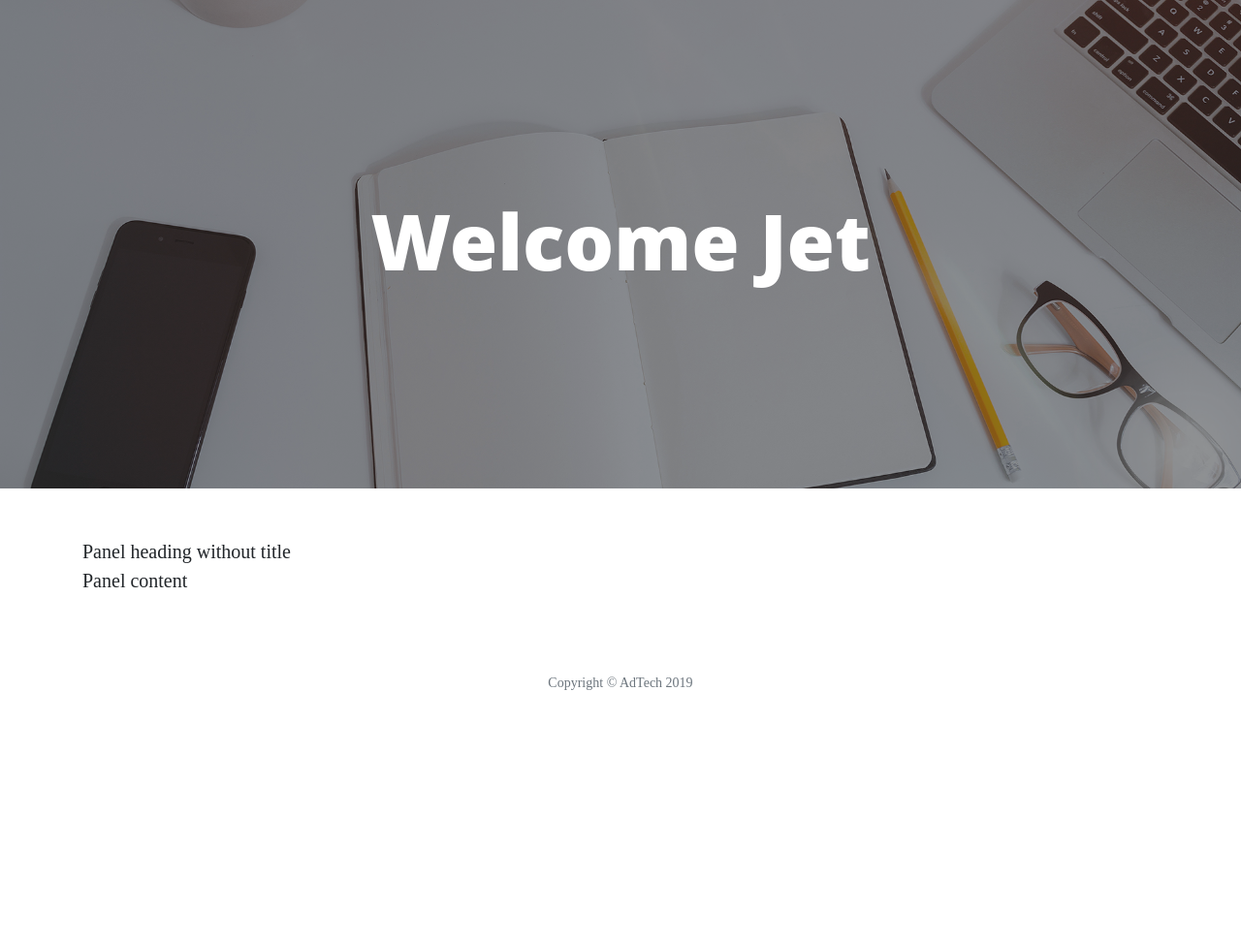
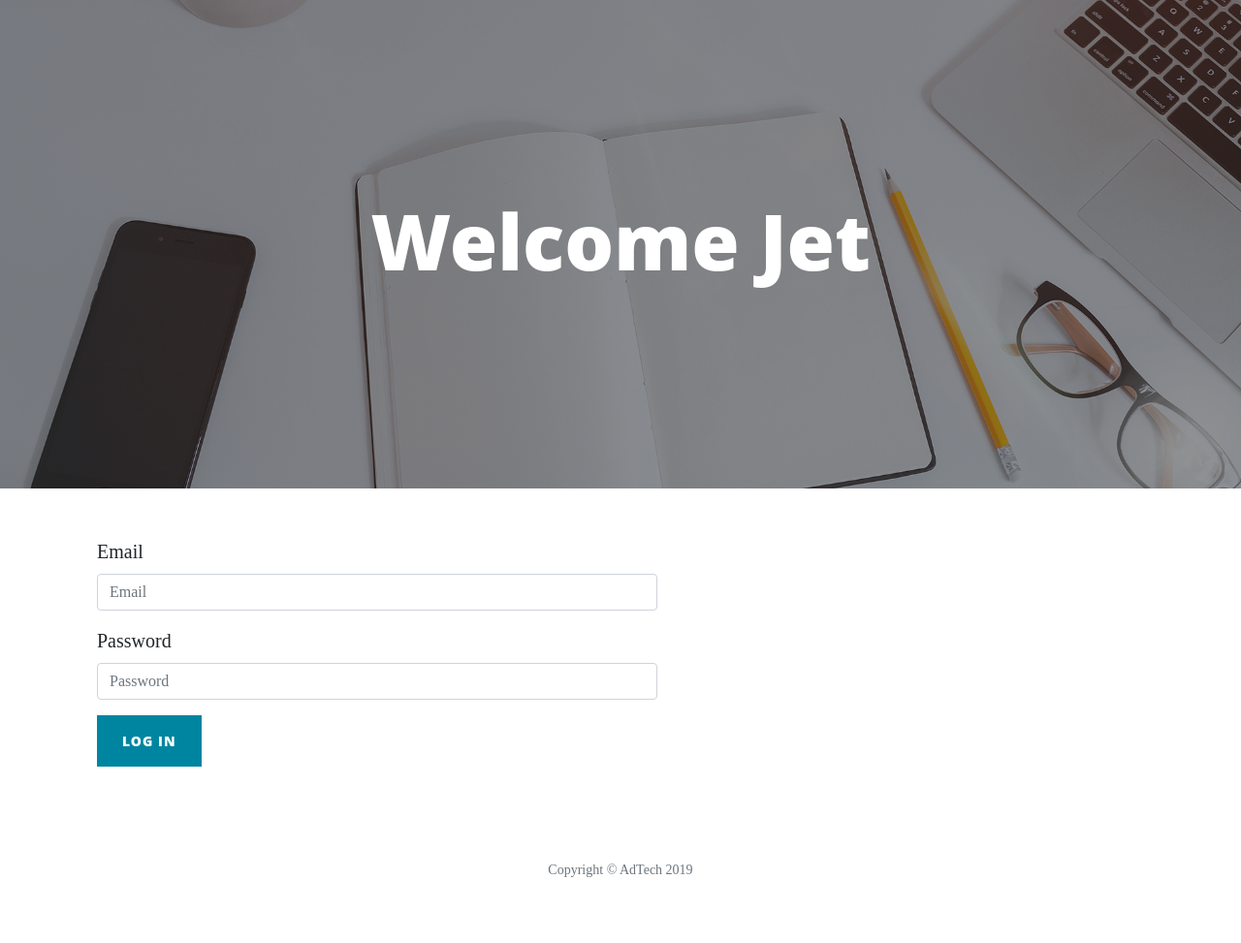
Before and after one commit to ADJet1437/JetBlog, a Flask app: page /login in a window 1280 px wide. Shown: the whole page at 97% size. Before the commit the page ends 712 px from the top, so only its background shows below. Run offline with Flask 2, Linux system fonts and the light colour scheme; some libraries are stand-ins or nearby versions.

Commit message:
Added UI code for login

```diff
--- a/templates/login.html
+++ b/templates/login.html
@@ -33,20 +33,36 @@
     </div>
   </header>
 
-  <!-- Main content -->
+<!--main content-->
 <div class="container">
     <div class="row">
         <div class="col-lg-8">
-            <div class="panel panel-default">
-                <div class="panel-heading">Panel heading without title</div>
+            <div class="panel panel-default" >
                 <div class="panel-body">
-                  Panel content
+                    <div class="form-horizontal login-form">
+                        <div class="form-group">
+                            <label for="inputEmail" class="col-sm-2 control-label">Email</label>
+                            <div class="col-sm-10">
+                                <input type="email" class="form-control" name="input-email" id="inputEmail" placeholder="Email">
+                            </div>
+                        </div>
+                        <div class="form-group">
+                            <label for="inputPassword" class="col-sm-2 control-label">Password</label>
+                            <div class="col-sm-10">
+                                <input type="password" class="form-control" name="input-pwd" id="inputPassword" placeholder="Password">
+                            </div>
+                        </div>
+                        <div class="form-group">
+                            <div class="col-sm-offset-2 col-sm-10">
+                                <button type="submit" class="btn btn-primary login-button">Log in</button>
+                            </div>
+                        </div>
+                    </div>
+                </div>
             </div>
         </div>
 
     </div>
-      </div>
-
 </div>
 
   <!-- Footer -->
```
Lines whose indentation alone changed are shown as unchanged.
